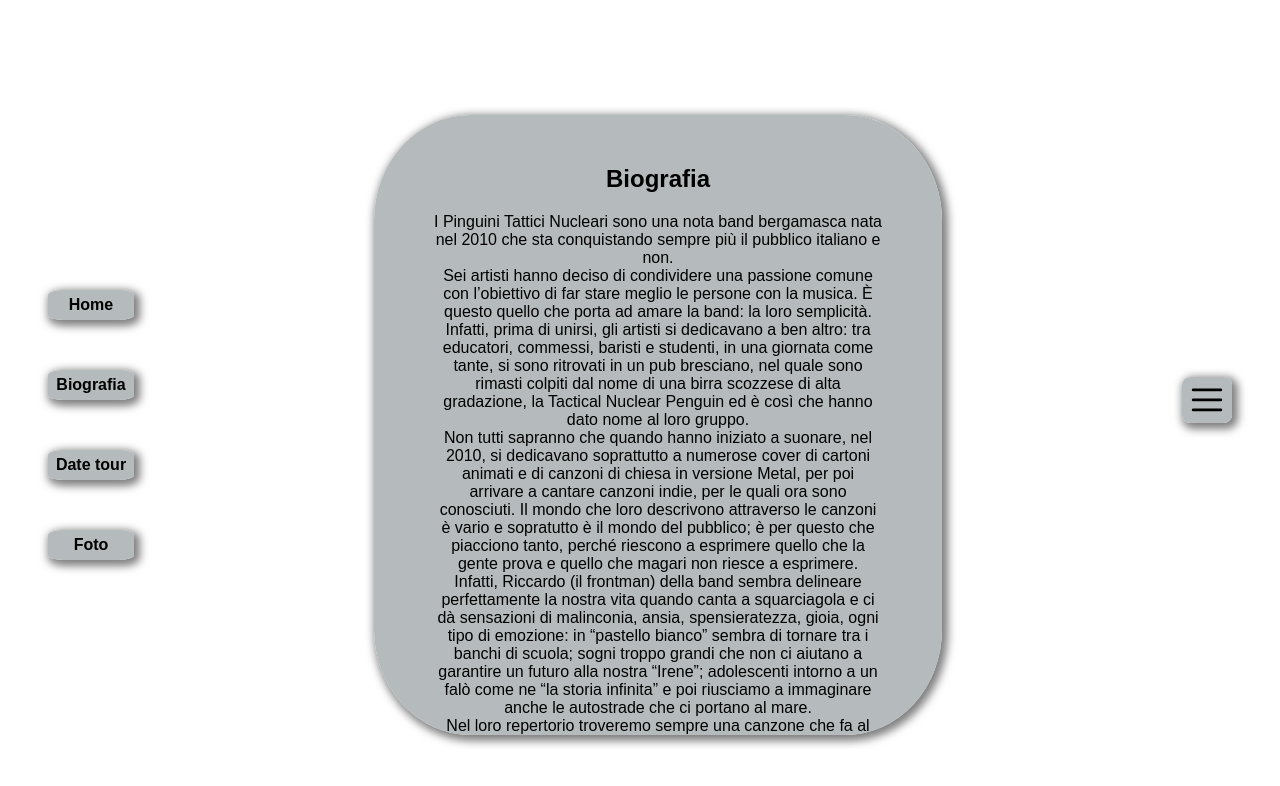
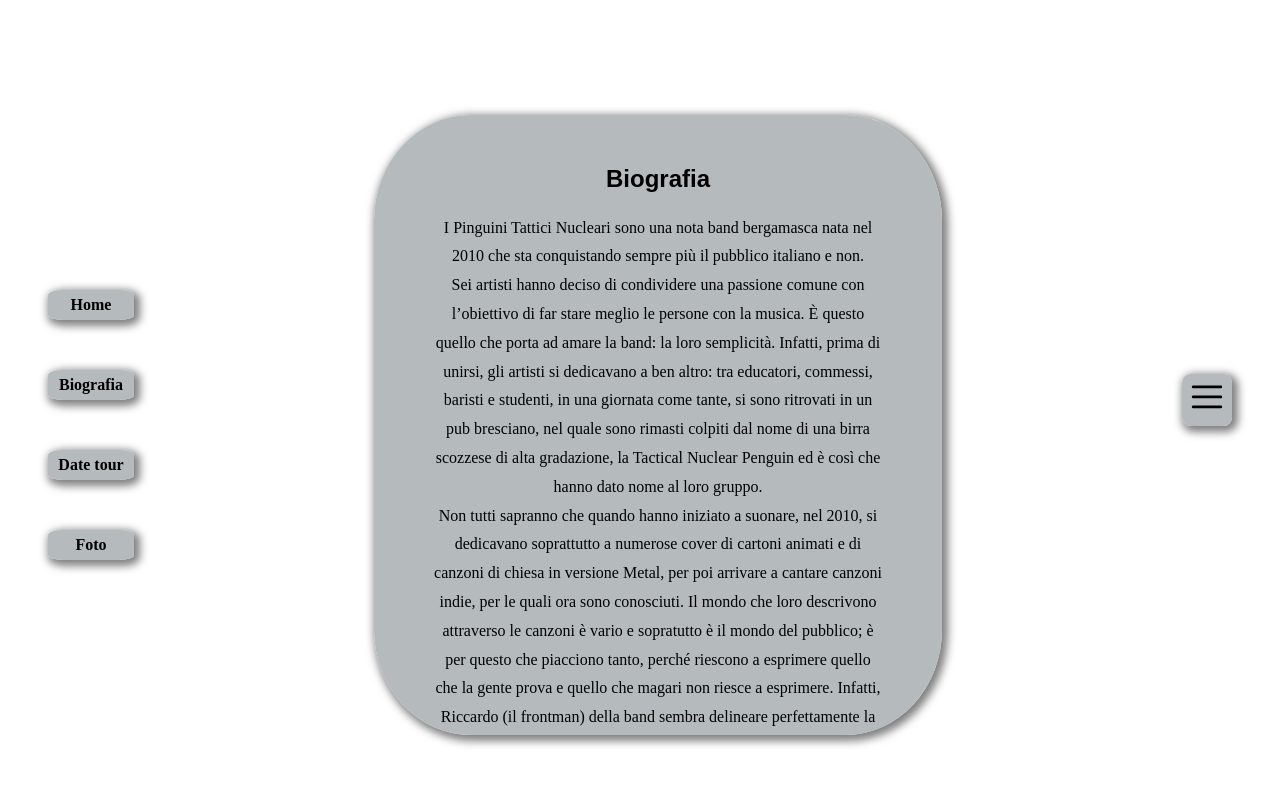
Before and after one commit to giadaferrarini1/Pinguini-by-night, a plain HTML site: page biografia.html in a window 1280 px wide. Drawn offline with Linux system fonts and the light colour scheme.

Commit message:
Add files via upload

```diff
--- a/css/biografia.css
+++ b/css/biografia.css
@@ -5,10 +5,18 @@ body{
     background-repeat: no-repeat;
     background-size: cover;
     background-position: top;
-    font-family: Arial, Helvetica, sans-serif;
     display: flex;
     justify-content: center;
+    line-height: 1.8em;
  }
+
+h1, h2, h3, h4, h5, h6{
+   font-family: sans-serif;
+}
+
+p{
+   font-family: serif;
+}
 
  .frame{
     margin: auto;
```
